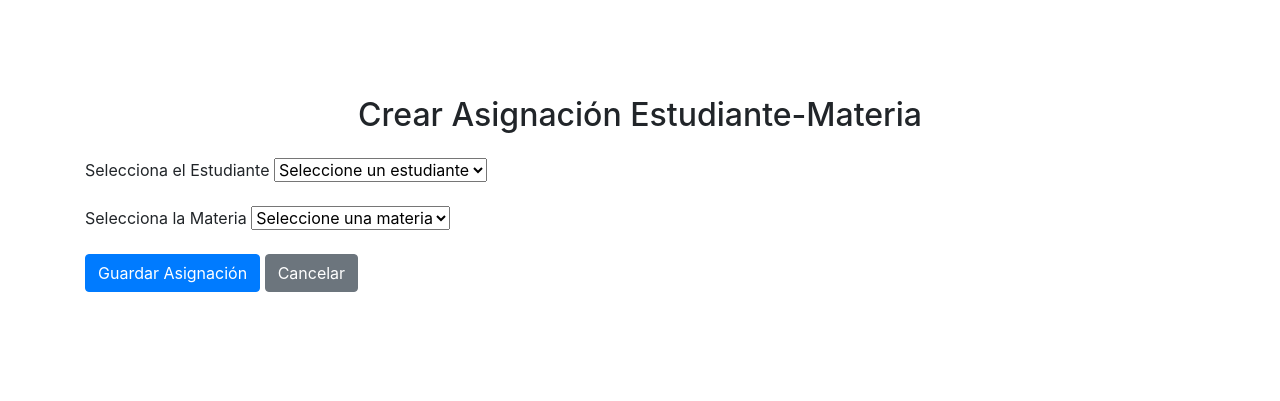
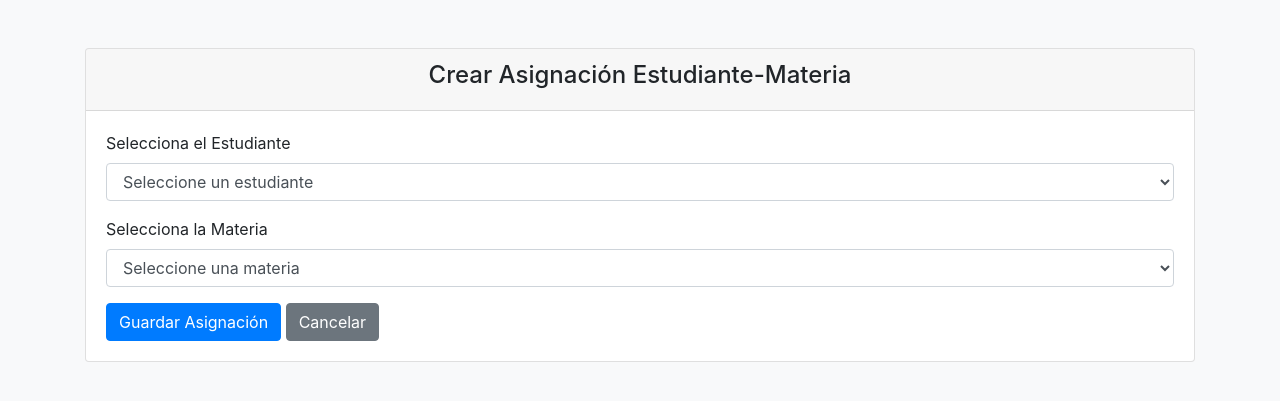
Before and after one commit to ChillRelaxing/Proyecto_Escuela_sv, a PHP site: page /routers/estudianteMateriaRouter.php?action=create in a window 1280 px wide. Shown: the top 401 px of the page. Run offline with PHP 8.4, Linux system fonts and the light colour scheme; data comes from the database, SQL or seed files in the repository.

Commit message:
Correcion de vista create Estudiante-Materia

```diff
--- a/models/ReporteModel.php
+++ b/models/ReporteModel.php
@@ -80,7 +80,6 @@
        // Retorna el resultado como un array asociativo
        return $result->fetch(PDO::FETCH_ASSOC);
    }
-
     // Método para actualizar un reporte
     public function update()
     {
--- a/views/estudianteMateria/createEstudianteMateria.php
+++ b/views/estudianteMateria/createEstudianteMateria.php
@@ -6,14 +6,17 @@
     <title>Crear Asignación Estudiante-Materia</title>
     <link rel="stylesheet" href="https://stackpath.bootstrapcdn.com/bootstrap/4.5.2/css/bootstrap.min.css">
 </head>
-<body>
-<br><br>
+<body class="bg-light">
     <div class="container mt-5">
-        <h2 class="text-center mb-4">Crear Asignación Estudiante-Materia</h2>
+        <div class="card">
+            <div class="card-header text-center">
+                <h4>Crear Asignación Estudiante-Materia</h4>
+            </div>
+            <div class="card-body">
                 <form action="" method="POST">
                     <div class="mb-3">
                         <label for="id_estudiante" class="form-label">Selecciona el Estudiante</label>
-                <select name="id_estudiante" id="id_estudiante" class="form-select" required>
+                        <select name="id_estudiante" id="id_estudiante" class="form-control" required>
                             <option value="">Seleccione un estudiante</option>
                             <?php foreach ($estudiantes as $estudiante): ?>
                                 <option value="<?php echo $estudiante['id_estudiante']; ?>">
@@ -25,7 +28,7 @@
 
                     <div class="mb-3">
                         <label for="id_materia_curso" class="form-label">Selecciona la Materia</label>
-                <select name="id_materia_curso" id="id_materia_curso" class="form-select" required>
+                        <select name="id_materia_curso" id="id_materia_curso" class="form-control" required>
                             <option value="">Seleccione una materia</option>
                             <?php foreach ($materias as $materia): ?>
                                 <option value="<?php echo $materia['id_materia_curso']; ?>">
@@ -41,6 +44,8 @@
                     </div>
                 </form>
             </div>
+        </div>
+    </div>
 
     <script src="https://code.jquery.com/jquery-3.5.1.slim.min.js"></script>
     <script src="https://cdn.jsdelivr.net/npm/@popperjs/core@2.9.2/dist/umd/popper.min.js"></script>
```
Lines whose indentation alone changed are shown as unchanged.
